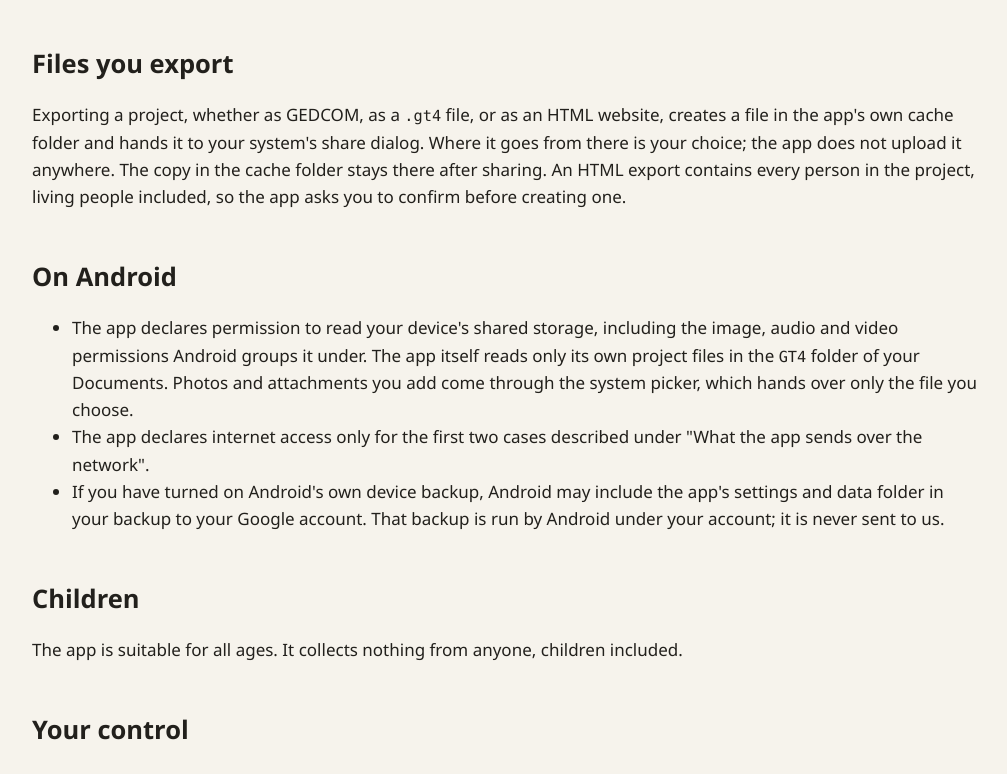
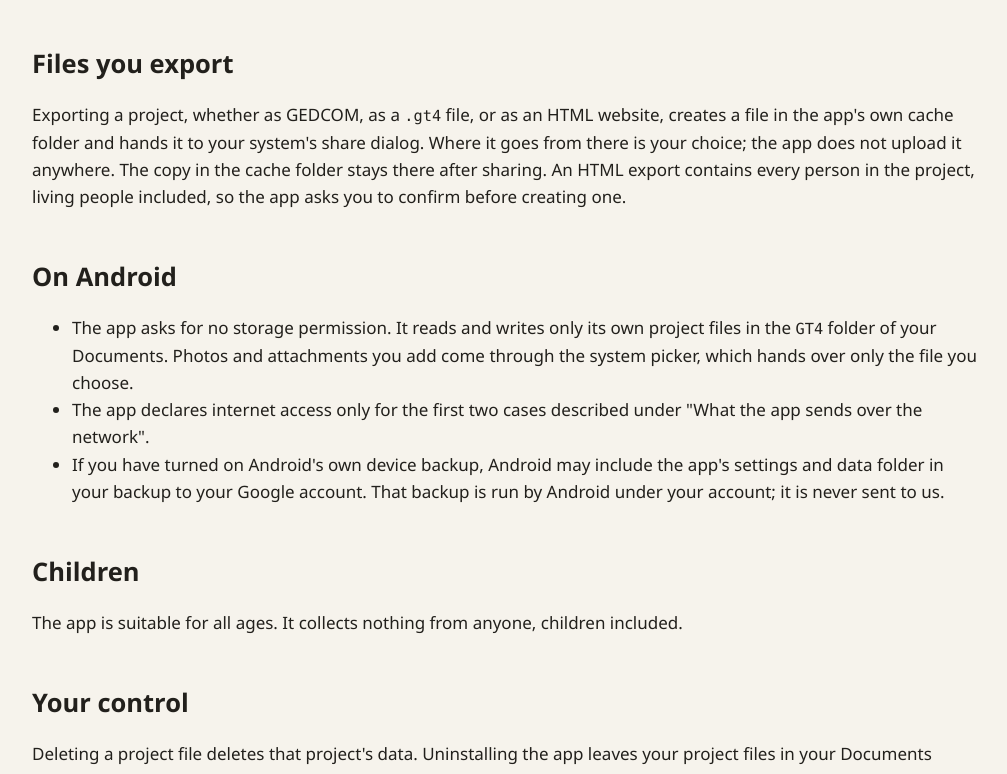
Before and after one commit to gasizdat/GT4, a plain HTML site: page site/privacy.html in a window 1280 px wide. Shown: the part 1781-2555 px from the top of the page, without its empty margins (134-1141 px from the left). Drawn offline with Linux system fonts and the light colour scheme.

Commit message:
Drop the Android storage permissions nothing uses (#621)
The manifest declared READ_EXTERNAL_STORAGE and the three READ_MEDIA
permissions, but the app never requests any of them at run time. It
reaches its own project files through MediaStore, which needs no
permission from API 29 on, and MAUI's file picker opens the system
document picker without one. The device-test app has always run
without them.

Google Play allows READ_MEDIA_IMAGES and READ_MEDIA_VIDEO only to
apps whose core function needs broad photo access, so a build that
declares them could not be published there.

The privacy page said the app declares them; it now says the app
asks for no storage permission.

```diff
--- a/UI/App/Platforms/Android/AndroidManifest.xml
+++ b/UI/App/Platforms/Android/AndroidManifest.xml
@@ -5,8 +5,4 @@
   </application>
 	<uses-permission android:name="android.permission.ACCESS_NETWORK_STATE" />
 	<uses-permission android:name="android.permission.INTERNET" />
-	<uses-permission android:name="android.permission.READ_EXTERNAL_STORAGE" />
-	<uses-permission android:name="android.permission.READ_MEDIA_AUDIO" />
-	<uses-permission android:name="android.permission.READ_MEDIA_IMAGES" />
-	<uses-permission android:name="android.permission.READ_MEDIA_VIDEO" />
 </manifest>
--- a/site/privacy.html
+++ b/site/privacy.html
@@ -25,7 +25,7 @@
   <main>
     <div class="wrap">
       <h1>Privacy policy</h1>
-      <p class="updated">Last updated: 7 November 2026</p>
+      <p class="updated">Last updated: 14 November 2026</p>
 
       <h2>The short version</h2>
       <p>
@@ -137,11 +137,10 @@
       <h2>On Android</h2>
       <ul>
         <li>
-          The app declares permission to read your device's shared storage, including
-          the image, audio and video permissions Android groups it under. The app itself
-          reads only its own project files in the <code>GT4</code> folder of your
-          Documents. Photos and attachments you add come through the system picker,
-          which hands over only the file you choose.
+          The app asks for no storage permission. It reads and writes only its own
+          project files in the <code>GT4</code> folder of your Documents. Photos and
+          attachments you add come through the system picker, which hands over only the
+          file you choose.
         </li>
         <li>
           The app declares internet access only for the first two cases described under
```
